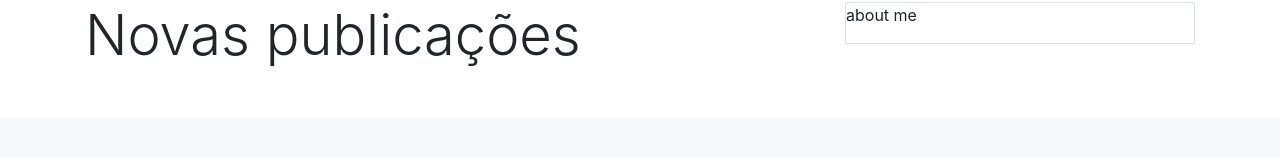
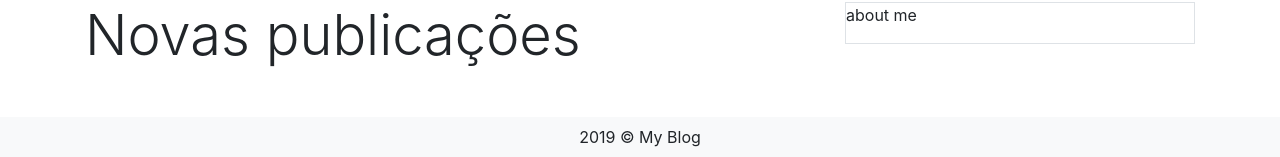
Before and after one commit to fabianapduarte/blog, a CodeIgniter app: page /blog/ in a window 1280 px wide. Shown: the part 684-841 px from the top of the page. Before the commit the page ends 751 px from the top, so only its background shows below. Run offline with CodeIgniter, Linux system fonts and the light colour scheme; data that the repository does not hold is empty; some libraries are stand-ins or nearby versions.

Commit message:
adição do footer

```diff
--- a/application/controllers/Home.php
+++ b/application/controllers/Home.php
@@ -11,6 +11,7 @@ class Home extends CI_Controller {
 
 		$this->load->view('menu', $data);
 		$this->load->view('content', $postagens);
+		$this->load->view('footer');
 	}
 
 }
--- a/application/views/content.php
+++ b/application/views/content.php
@@ -47,7 +47,7 @@
 				<div class="col-7">
 					<div class="display-4 my-5">Novas publicações</div>
           <?php foreach ($posts as $p) {?>
-          <div class="card-group">
+          <div class="card-group mb-5">
 						<div class="card">
 							<img class="card-img-top" src="<?php echo base_url(); ?>assets/img/<?php echo $image; ?>" alt="Imagem de capa do card">
 							<div class="card-body">
@@ -56,9 +56,8 @@
 								<p class="card-text"><small class="text-muted"><?php echo $p->datacadastro; ?></small></p>
 							</div>
 						</div>
-
 					</div>
-           <?php } ?>
+          <?php } ?>
 				</div>
 
 				<div class="col-4">
--- /dev/null
+++ b/application/views/footer.php
@@ -0,0 +1,5 @@
+		<div class="text-center p-2 bg-light">
+			<div>2019 &copy; My Blog</div>
+		</div>
+	</body>
+</html>
```
